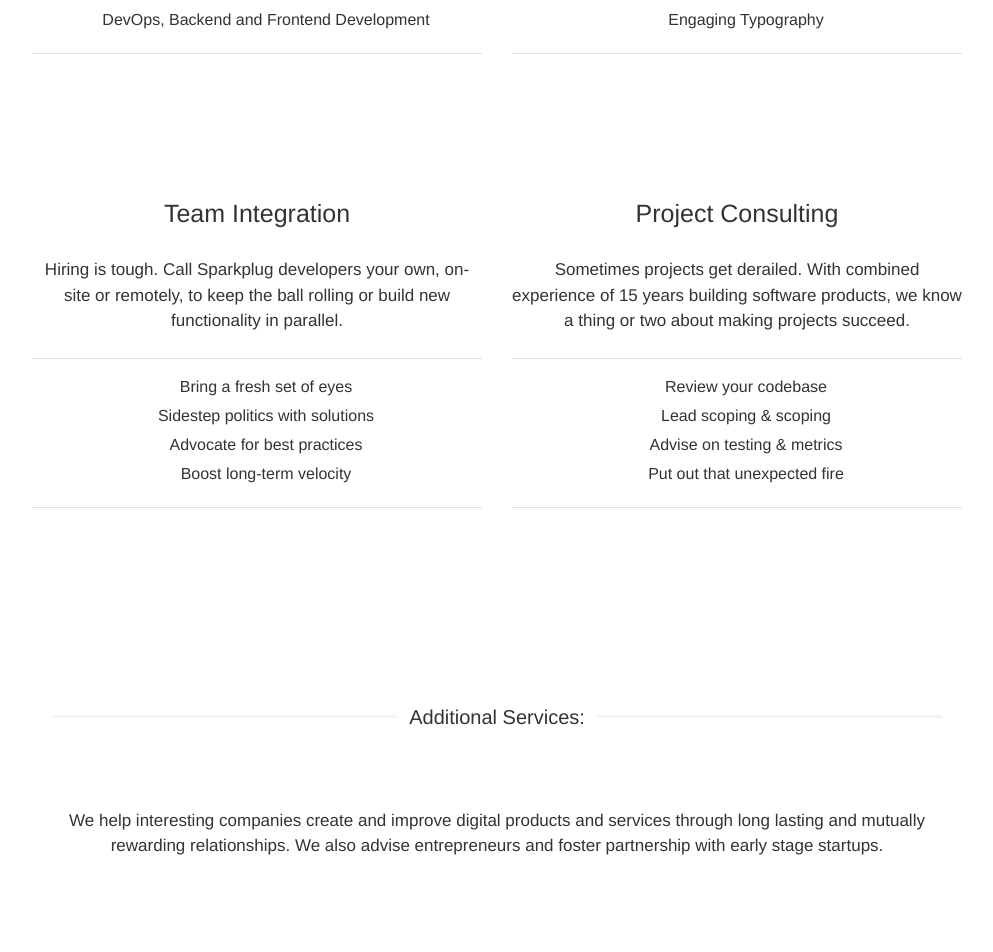
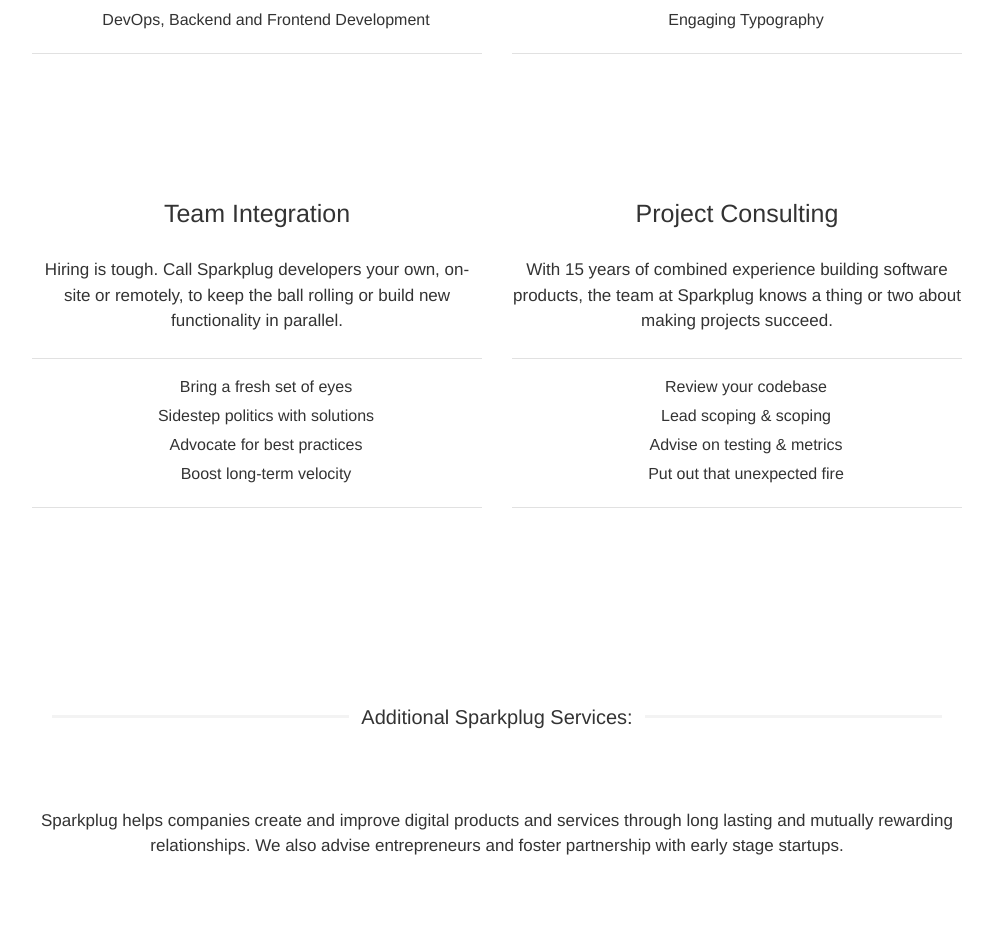
Before and after one commit to sparkplug/sparkplug.github.io, a Jekyll site: the page built from index.html, in a window 1280 px wide and 1400 px high, scrolled down 1313 px. Shown: the top 952 px of the window, without its empty margins (143-1136 px from the left). Built offline with Jekyll 4.4.1, drawn with Linux system fonts in a browser that asks for light colours; nearby versions of some CDN libraries; the list of posts is cut into pages by our own code; some of the changed text lies outside the part shown.

Commit message:
Update home page

```diff
--- a/index.html
+++ b/index.html
@@ -19,12 +19,12 @@
 
   <div class="benefits" id="services">
     <div class="container">
-        <h3 class="centered"><span>Core Services:</span></h3>
+        <h3 class="centered"><span>Core Sparkplug Services:</span></h3>
         <div class="row">
             <div class="col-sm-6 service" id="development">
 
                 <h4>Software Development</h4>
-                <p>Whether you're building a web or mobile app from scratch, extending a product or API, we produce lean, test-driven code on time and at budget.</p>
+                <p>Whether you're building a web or mobile app from scratch, extending a product or API, Sparkplug works to produce lean, test-driven code on time and at budget.</p>
                 <ul class="capa text-center">
                   <h4 class="small_label">Capabilities</h4>
                   <li>Paired Development</li>
@@ -36,7 +36,7 @@
             <div class="col-sm-6 service" id="design">
 
                 <h4>User Experience Design</h4>
-                <p>We love human-centered design. Empathy and iteration results in a more efficient, satisfying, and user-friendly experience for the user</p>
+                <p>We love human-centered design at Sparkplug. Empathy and iteration results in a more efficient, satisfying, and user-friendly experience for the user</p>
                 <ul class="capa text-center">
                   <li>Usability &amp; User-testing</li>
                   <li>Complex Information Architecture</li>
@@ -63,7 +63,7 @@
             <div class="col-sm-6 service" id="consulting">
 
                 <h4>Project Consulting</h4>
-                <p>Sometimes projects get derailed. With combined experience of 15 years building software products, we know a thing or two about making projects succeed.</p>
+                <p>With 15 years of combined experience building software products, the team at Sparkplug knows a thing or two about making projects succeed.</p>
                 <ul class="capa text-center">
                   <li>Review your codebase</li>
                   <li>Lead scoping &amp; scoping</li>
@@ -77,20 +77,20 @@
 
 <div class="works-everywhere">
             <div class="container">
-              <h3 class="centered"><span>Additional Services:</span></h3>
-              <p class="center">We help interesting companies create and improve digital products
+              <h3 class="centered"><span>Additional Sparkplug Services:</span></h3>
+              <p class="center">Sparkplug helps companies create and improve digital products
        and services through long lasting and mutually rewarding relationships. We also advise entrepreneurs and foster partnership with early stage startups.</p>
 
               <div class="row">
                 <div class="col-sm-6 service">
 
                     <h4>Product Development</h4>
-                    <p>We love to build products that evolve into separate ventures. This gives us the opportunity to learn hands-on how to build and grow innovative and disruptive product and service businesses.</p>
+                    <p>Sparkplug loves to build products. This gives us the opportunity to learn hands-on how to build and grow innovative and disruptive product and service businesses.</p>
                 </div>
                 <div class="col-sm-6 service">
 
                     <h4>Technology Advisory</h4>
-                    <p>We also advise entrepreneurs and enable investment in early stage startups to form valuable partnerships, and create rewarding opportunities for everybody involved.</p>
+                    <p>Sparkplug advises entrepreneurs and enables investment in early stage startups to form valuable partnerships, and create rewarding opportunities for everybody involved.</p>
 
                 </div>
             </div>
@@ -100,7 +100,9 @@
 
 <div class="customers" id="portfolio">
             <div class="container">
-                <h2>Our Clients</h2>
+                <h2>Sparkplug Clients</h2>
+                <p>Sparkplug has helped a number of organizations design, build and launch high performance web applications.</p>
+                <p>
                 <div class="customer-logos">
                     <div class="row">
                         <div class="col-sm-3"><img src="/images/rti1.png" alt="Research Transparency International"></div>
@@ -121,46 +123,11 @@
         </div>
 
 
-<section style="display: none">
-  <div class="section_dividerr" id="product">Products</div>
 
-
-  <div class="col_inner">
-    <div class="product" id="showcase">
-      <div class="text">
-        <p><a href="http://akabbo.ug/accounts/signup/" target="_blank">Akabbo</a>. A localized crowdfunding venue using card and mobile money payments to make fundraising social and simple.
-        </p>
-
-      </div>
-
-      <div class="description">
-        <a href="http://akabbo.ug" class="preview" title="A localized crowdfunding venue using card and mobile money payments to make fundraising social and simple.">
-            <header class="bar"><img src="/images/controls.png"> http://akabbo.ug</header>
-            <div class="body"><img src="/images/akabbo.png"></div>
-        </a>
-    </div>
-
-
-  </div>
-
-</div>
-<br>
-</section>
-
-<div class="stuff" style="display: none">
-        <div class="row">
-
-       <h2>We also make stuff</h2>
-          <div class="col-sm-12">
-            <a href="http://akabbo.ug" class="preview" title="A localized crowdfunding venue using card and mobile money payments to make fundraising social and simple.">
-            <img src="/images/akabbo_hero.png"></a>
-          </div>
-        </div>
-</div>
 
 <div class="works-everywhere" id="contact">
     <div class="container">
-        <h2>Did we mention that we're social?</h2>
+        <h2>Sparkplug is Social</h2>
 
         <ul class="client-platform-list">
             <li>
@@ -195,11 +162,17 @@
             </li>
         </ul>
 
-        <p class="center">To contact us, you don’t need a business plan. You don’t need prototypes. We can work together to figure out what it will take to bring your idea to life. We’re always interested in new projects, big or small.
+        <p class="center">You don’t need prototypes or a business plan to contact Sparkplug. We can work together to figure out what it will take to bring your idea to life. We’re always interested in new projects, big or small.
           Please don’t hesitate to <a href="mailto:ray@sparkpl.ug" class="btn btn-default" target="_blank">send us an e-mail</a> or <a href="tel://256-791-160-903" class="btn btn-default">give us a call</a></p>
 
-          <div class="row">
-            <h5 class="text-center">Sign Up for Monthly Email Updates</h5>
+
+
+    </div>
+</div>
+<div class="works-everywhere" id="contact">
+    <div class="container">
+      <div class="row">
+            <h3 class="text-center">Sign up for our Newsletter</h3>
             <!-- Begin MailChimp Signup Form -->
             <div class="col-sm-3"></div>
 
@@ -231,6 +204,5 @@
             <script type='text/javascript'>(function($) {window.fnames = new Array(); window.ftypes = new Array();fnames[0]='EMAIL';ftypes[0]='email';fnames[1]='FNAME';ftypes[1]='text';fnames[2]='LNAME';ftypes[2]='text';}(jQuery));var $mcj = jQuery.noConflict(true);</script>
 
           </div>
-
     </div>
 </div>
```
